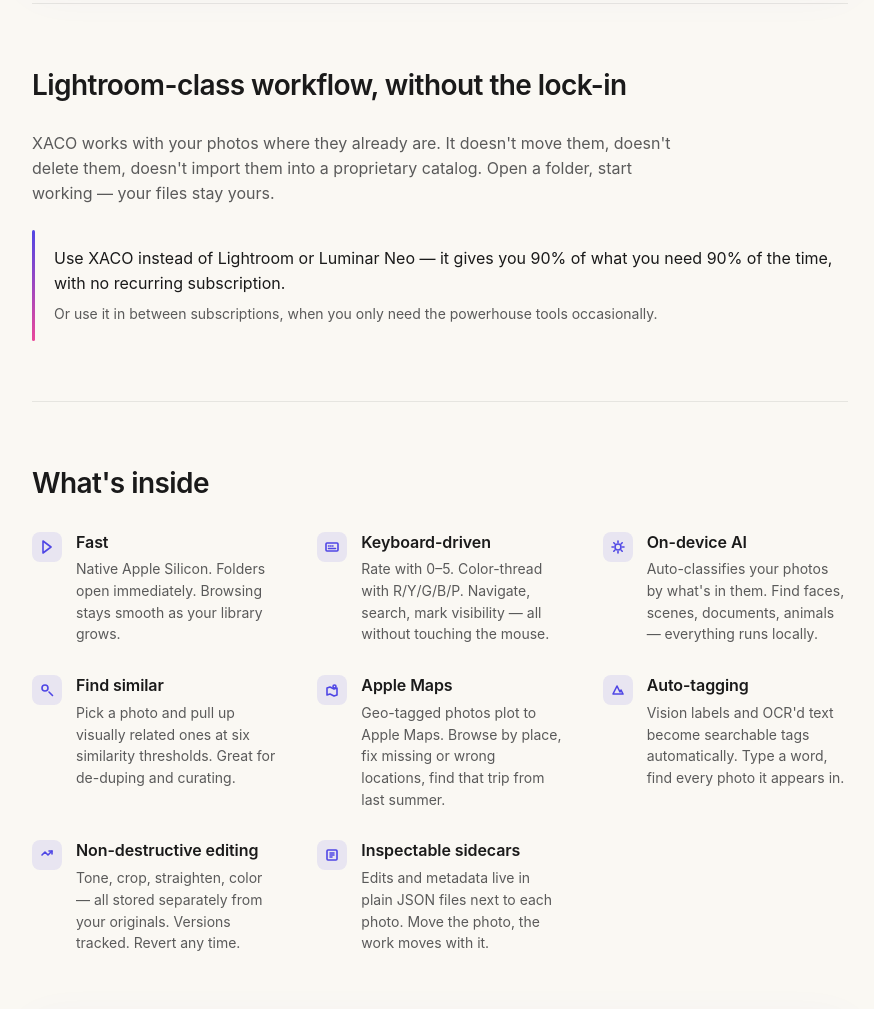
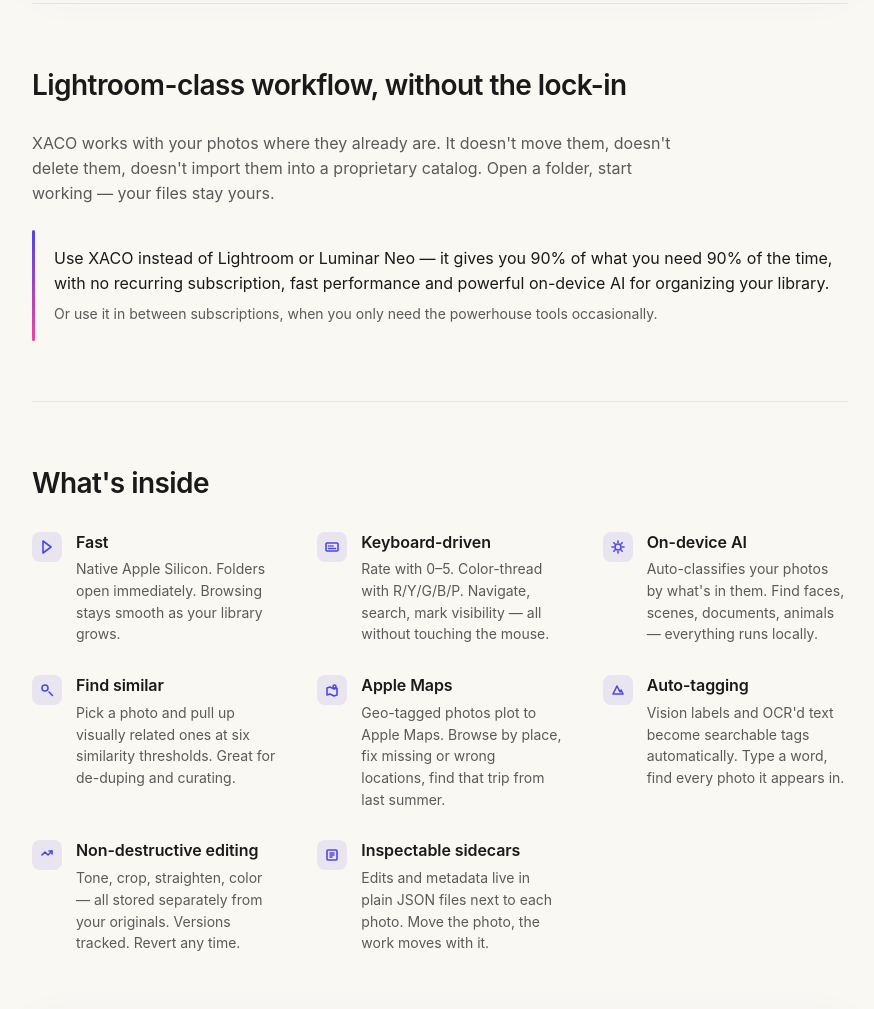
Before and after one commit to rtugo/xaco-releases, a plain HTML site: page index.html in a window 1280 px wide. Shown: the part 1367-2376 px from the top of the page, without its empty margins (200-1074 px from the left). Drawn offline with Linux system fonts and the light colour scheme.

Commit message:
copy: extend pull-quote with fast performance + on-device AI claims

```diff
--- a/index.html
+++ b/index.html
@@ -481,7 +481,7 @@
     <p>XACO works with your photos where they already are. It doesn't move them, doesn't delete them, doesn't import them into a proprietary catalog. Open a folder, start working — your files stay yours.</p>
 
     <div class="pull">
-      Use XACO instead of Lightroom or Luminar Neo — it gives you 90% of what you need 90% of the time, with no recurring subscription.
+      Use XACO instead of Lightroom or Luminar Neo — it gives you 90% of what you need 90% of the time, with no recurring subscription, fast performance and powerful on-device AI for organizing your library.
       <em>Or use it in between subscriptions, when you only need the powerhouse tools occasionally.</em>
     </div>
   </section>
```
